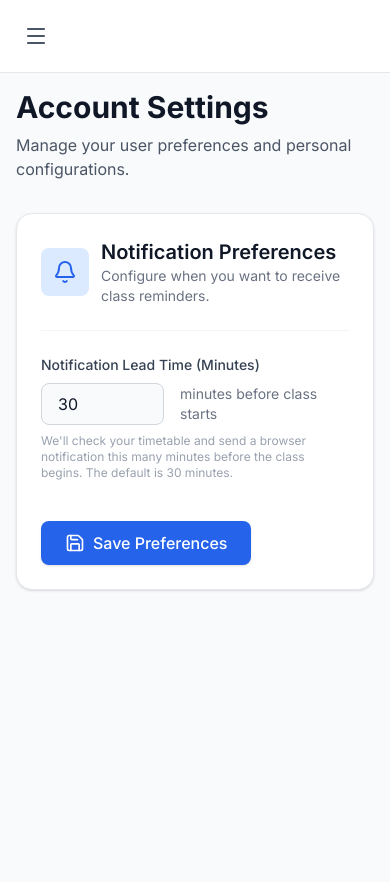
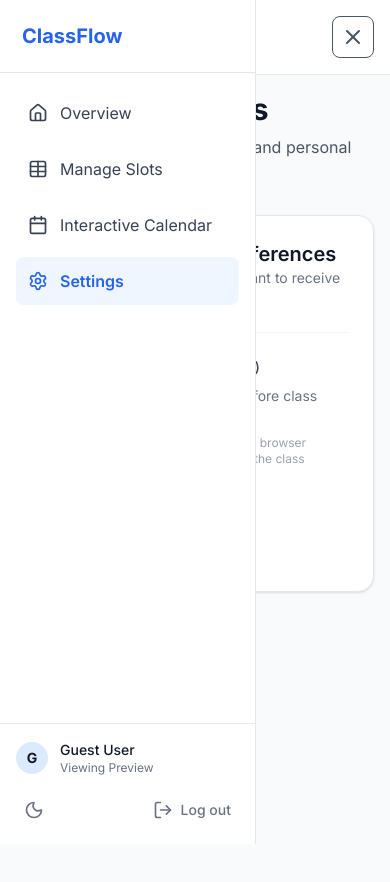
Before and after one commit to LNjengaTech/timetable-management, a Next.js app: page /dashboard/settings in a window 390 px wide. Shown: the top 882 px of the page. Built offline with nearby package versions, Linux system fonts and the light colour scheme; no server answers.

Commit message:
minor tweaks on the UserTour component which uses React-joyride

```diff
--- a/components/Sidebar.tsx
+++ b/components/Sidebar.tsx
@@ -12,7 +12,7 @@
 import clsx from "clsx"
 
 export function Sidebar() {
-    const [isOpen, setIsOpen] = useState(false)
+    const [isOpen, setIsOpen] = useState(true)
     const [isCollapsed, setIsCollapsed] = useState(false) // Desktop collapse state
     const pathname = usePathname()
     const { data: session } = useSession()
@@ -37,11 +37,11 @@
     return (
         <>
             {/* Mobile Header */}
-            <header className="md:hidden bg-white dark:bg-gray-800 p-4 border-b border-gray-200 dark:border-gray-700 md:flex md:justify-between md:items-center sticky top-0 z-40">
-                <h2 className="text-xl font-bold text-brand-600 dark:text-brand-500 hidden md:block">ClassFlow</h2>
+            <header className="md:hidden bg-white dark:bg-gray-800 p-4 border-b border-gray-200 dark:border-gray-700 flex justify-between items-center sticky top-0 z-40">
+                <h2 className="text-xl font-bold text-brand-600 dark:text-brand-500  md:block">ClassFlow</h2>
                 <button
                     onClick={() => setIsOpen(!isOpen)}
-                    className="p-2 text-gray-600 dark:text-gray-300 hover:bg-gray-100 dark:hover:bg-gray-700 rounded-lg"
+                    className="border p-2 text-gray-600 dark:text-gray-300 hover:bg-gray-100 dark:hover:bg-gray-700 rounded-lg"
                 >
                     {isOpen ? <X className="w-6 h-6" /> : <Menu className="w-6 h-6" />}
                 </button>
@@ -61,21 +61,18 @@
                 isOpen ? "translate-x-0" : "-translate-x-full md:translate-x-0",
                 isCollapsed ? "w-20" : "w-64"
             )}>
-                <div className="p-4 border-b border-gray-200 dark:border-gray-700 flex items-center justify-between">
+                <div className="p-5.5 border-b border-gray-200 dark:border-gray-700 flex items-center justify-between">
                     {!isCollapsed && <h2 className="text-2xl font-extrabold text-brand-600 dark:text-brand-500 tracking-tight shrink-0 hidden md:block">ClassFlow</h2>}
                     <div className={clsx("flex items-center", isCollapsed ? "mx-auto" : "")}>
                         <button
                             onClick={() => setIsCollapsed(!isCollapsed)}
-                            className="hidden md:flex p-2 text-gray-500 dark:text-gray-400 hover:bg-gray-100 dark:hover:bg-gray-700 rounded-lg"
+                            className="border hidden md:flex p-2 text-gray-500 dark:text-gray-400 hover:bg-gray-100 dark:hover:bg-gray-700 rounded-lg"
                         >
                             <Menu className="w-5 h-5" />
                         </button>
-                        <button
-                            onClick={() => setIsOpen(false)}
-                            className="md:hidden p-2 text-gray-500 dark:text-gray-400 hover:bg-gray-100 dark:hover:bg-gray-700 rounded-lg"
-                        >
-                            <X className="w-5 h-5" />
-                        </button>
+
+                        <h2 className="text-xl font-bold text-brand-600 dark:text-brand-500  md:block">ClassFlow</h2>
+                        {/* <button onClick={() => setIsOpen(false)} className="md:hidden p-2 text-gray-500 dark:text-gray-400 hover:bg-gray-100 dark:hover:bg-gray-700 rounded-lg"></button> */}
                     </div>
                 </div>
 
@@ -136,7 +133,7 @@
                     <div className={clsx("flex items-center", isCollapsed ? "flex-col gap-2" : "justify-between")}>
                         <button
                             onClick={() => setTheme(theme === "dark" ? "light" : "dark")}
-                            className="p-2 text-gray-500 dark:text-gray-400 hover:bg-gray-100 dark:hover:bg-gray-700 rounded-lg transition-colors"
+                            className="theme-toggle p-2 text-gray-500 dark:text-gray-400 hover:bg-gray-100 dark:hover:bg-gray-700 rounded-lg transition-colors"
                             title="Toggle theme"
                         >
                             {mounted ? (
--- a/components/UserTour.tsx
+++ b/components/UserTour.tsx
@@ -28,24 +28,34 @@
             placement: "center" as const,
         },
         {
+            target: "[href='/dashboard']",
+            content: "This is your dashboard. You can see your upcoming classes, your streak, points and more.",
+            placement: "bottom" as const,
+        },
+        {
             target: "[href='/dashboard/timetables']",
             content: "First, upload your timetable. Our AI will automatically extract your classes!",
-            placement: "right" as const,
+            placement: "bottom" as const,
         },
         {
             target: "[href='/dashboard/calendar']",
             content: "View your color-coded schedule in our interactive calendar.",
-            placement: "right" as const,
+            placement: "bottom" as const,
         },
         {
-            target: ".streak-stats", //added this class to a widget in the dashboard
+            target: "[href='/dashboard/gamification']",
             content: "Track your attendance streaks and earn points for being consistent!",
             placement: "bottom" as const,
         },
         {
-            target: ".theme-toggle",
+            target: "[href='/dashboard/settings']",
+            content: "Manage your profile and preferences here.",
+            placement: "bottom" as const,
+        },
+        {
+            target: ".theme-toggle",//added this class to the theme toggle button in the header
             content: "Burning the midnight oil? Switch to dark mode here.",
-            placement: "bottom" as const,
+            placement: "top" as const,
         },
     ]
 
@@ -67,7 +77,7 @@
             callback={handleJoyrideCallback}
             styles={{
                 options: {
-                    primaryColor: "#059669", // brand-600
+                    primaryColor: "#059669", //brand-600
                     zIndex: 1000,
                 },
             }}
```
